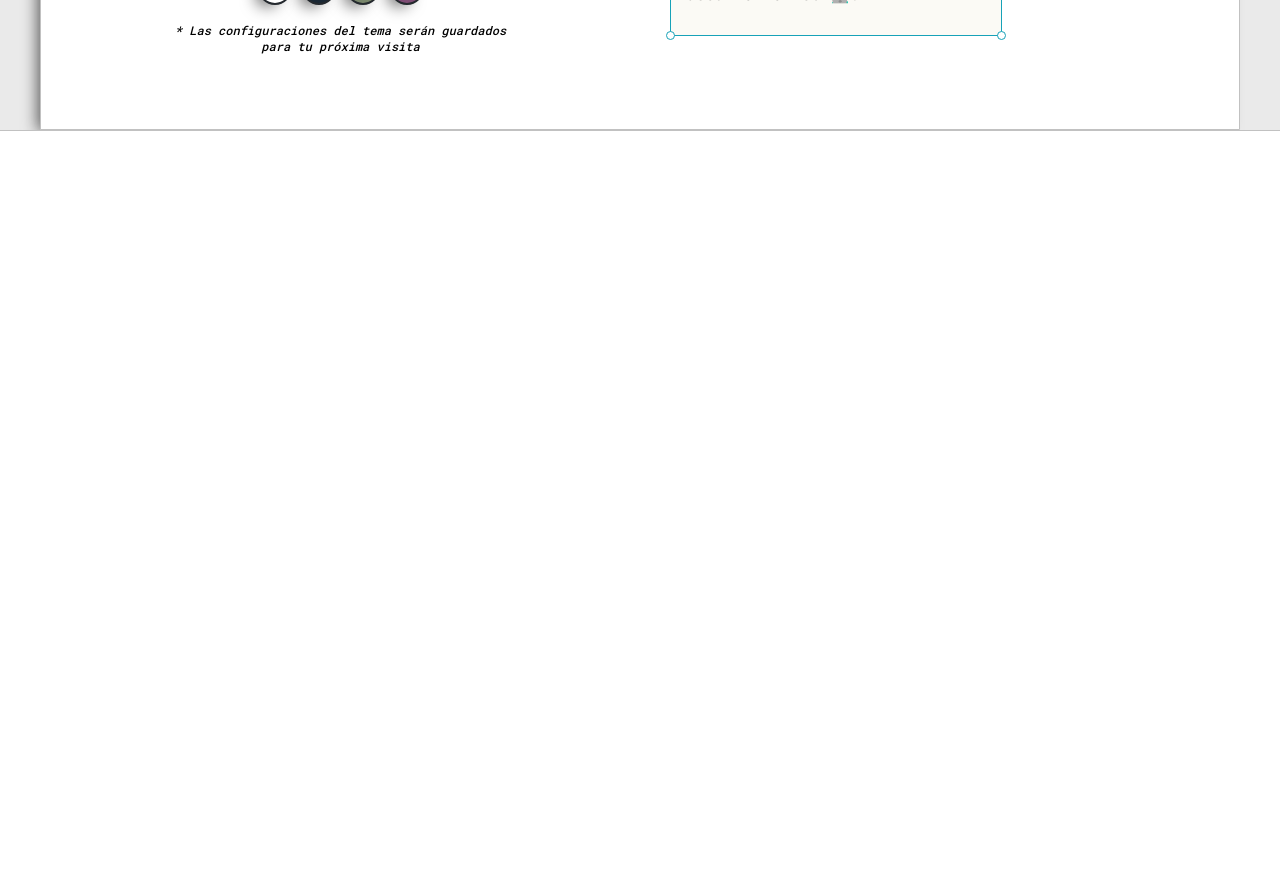
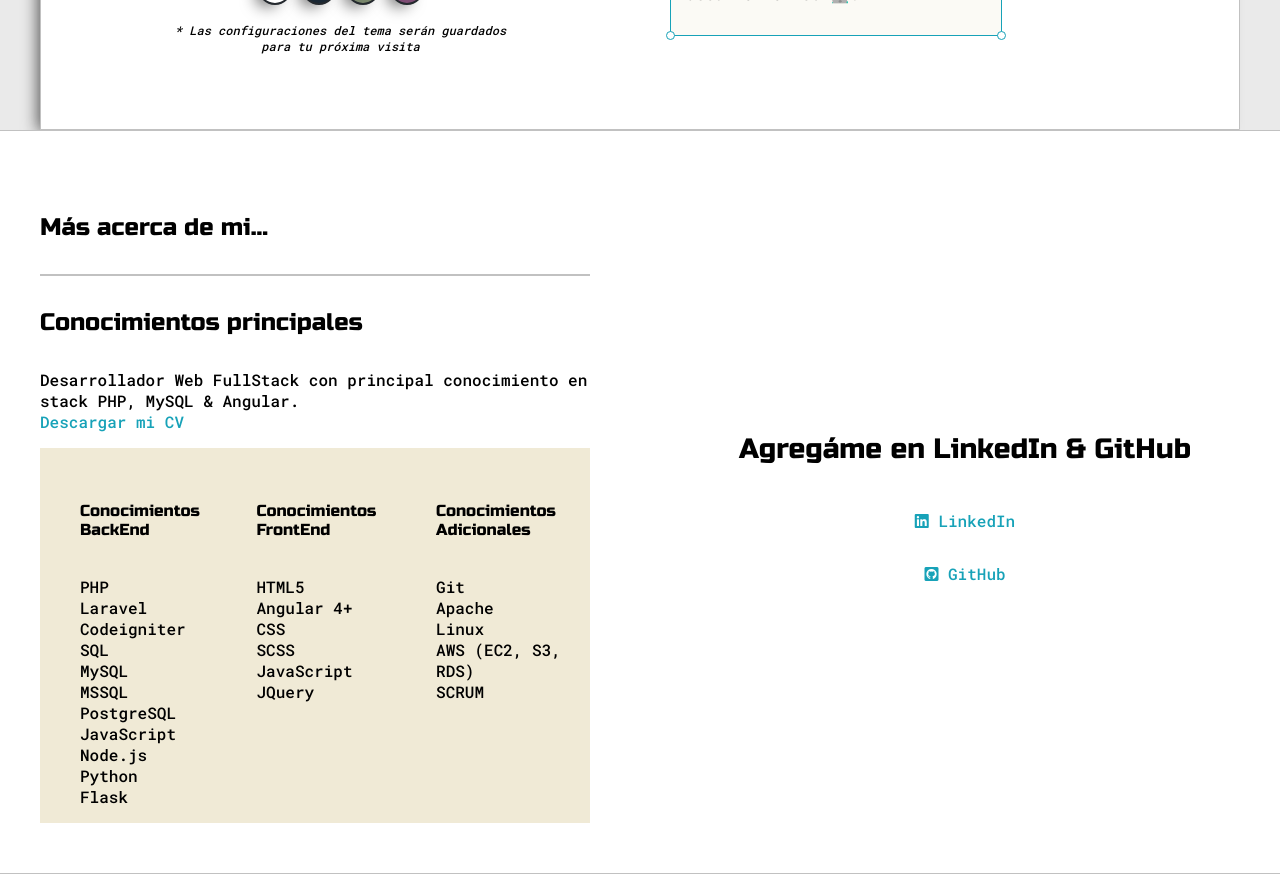
Before and after one commit to juanjo097/vue-portfolio, a Vue app: page / in a window 1280 px wide. Shown: the part 720-1594 px from the top of the page. Before the commit the page ends 851 px from the top, so only its background shows below. Built offline with nearby package versions, Linux system fonts and the light colour scheme.

Commit message:
add section about me completed

```diff
--- a/public/index.html
+++ b/public/index.html
@@ -6,8 +6,10 @@
 		<meta name="viewport" content="width=device-width, initial-scale=1, maximum-scale=1, minimum-scale=1" />
 		<link href="https://fonts.googleapis.com/css2?family=Russo+One&display=swap" rel="stylesheet">
 		<link href="https://fonts.googleapis.com/css2?family=Roboto+Mono:wght@500&family=Russo+One&display=swap" rel="stylesheet">
+		<link rel="stylesheet" href="https://use.fontawesome.com/releases/v5.15.2/css/all.css" integrity="sha384-vSIIfh2YWi9wW0r9iZe7RJPrKwp6bG+s9QZMoITbCckVJqGCCRhc+ccxNcdpHuYu" crossorigin="anonymous">
+
     <link rel="icon" href="<%= BASE_URL %>favicon.ico">
-		<title> Portafolio Juan José Rodríguez </title>
+		<title> Portfolio Juan José Rodríguez </title>
 
   </head>
   <body>
--- /dev/null
+++ b/src/components/About/About.css
@@ -0,0 +1,30 @@
+.s2
+{
+	background-color: var(--secondary_color);
+	border-bottom: 1px solid var(--border_color);
+	overflow: auto;
+}
+.about-wrapper
+{
+	display: grid;
+	grid-template-columns: repeat(auto-fit, minmax(320px, 1fr));
+	padding-top: 50px;
+	padding-bottom: 50px;
+	gap: 100px;
+}
+hr
+{
+    border: 1.5px solid var(--border_color);
+}
+#skills
+{
+	display: flex;
+	justify-content: space-evenly;
+	background-color: var(--preview_shadow);
+}
+.social-links
+{
+	display: grid;
+	align-content: center;
+	text-align: center;
+}
--- /dev/null
+++ b/src/components/About/About.vue
@@ -0,0 +1,76 @@
+<template>
+    <section class="s2">
+        <div class="main-container">
+            <div class="about-wrapper">
+                <div class="about-me">
+                    <h4>Más acerca de mi...</h4>
+                    <p></p>
+                    <p></p>
+                    <hr>
+
+                    <h4> Conocimientos principales</h4>
+                    <p> Desarrollador Web FullStack
+                        con principal conocimiento en stack
+                        PHP, MySQL & Angular. <br>
+                        <a target="_blank" download href="../../assets/others/CV.pdf">
+                            Descargar mi CV
+                        </a>
+                    </p>
+
+                    <div id="skills">
+                        <ul>
+                            <h6>Conocimientos BackEnd </h6>
+                            <li>PHP</li>
+                            <li>Laravel</li>
+                            <li>Codeigniter</li>
+                            <li>SQL</li>
+                            <li>MySQL</li>
+                            <li>MSSQL</li>
+                            <li>PostgreSQL</li>
+                            <li>JavaScript</li>
+                            <li>Node.js</li>
+                            <li>Python</li>
+                            <li>Flask</li>
+                        </ul>
+                        <ul>
+                            <h6>Conocimientos FrontEnd </h6>
+                            <li>HTML5</li>
+                            <li>Angular 4+</li>
+                            <li>CSS</li>
+                            <li>SCSS</li>
+                            <li>JavaScript</li>
+                            <li>JQuery</li>
+                        </ul>
+
+                        <ul>
+                            <h6>Conocimientos Adicionales </h6>
+                            <li>Git</li>
+                            <li>Apache</li>
+                            <li>Linux</li>
+                            <li>AWS (EC2, S3, RDS)</li>
+                            <li>SCRUM</li>
+                        </ul>
+                    </div>
+                </div>
+
+                <div class="social-links">
+                    <h3> Agregáme en LinkedIn & GitHub </h3>
+                    <p>
+                        <a target="_blank" href="https://www.linkedin.com/in/juan-jos%C3%A9-rodr%C3%ADguez-rangel-0101/">
+                            <i class="fab fa-linkedin"></i> LinkedIn
+                        </a>
+                    </p>
+                    <p>
+                        <a target="_blank" href="https://github.com/juanjo097">
+                            <i class="fab fa-github-square"></i> GitHub
+                        </a>
+                    </p>
+                </div>
+            </div>
+        </div>
+    </section>
+</template>
+
+<script setup>
+import './About.css';
+</script>
--- a/src/components/Presentation/Presentation.vue
+++ b/src/components/Presentation/Presentation.vue
@@ -59,5 +59,5 @@
 
 <script setup>
 import './Presentation.css';
-import MyPhoto from '../../assets/my-image.jpg';
+import MyPhoto from '../../assets/img/my-image.jpg';
 </script>
--- a/src/components/index.js
+++ b/src/components/index.js
@@ -1,6 +1,8 @@
 import Presentation from './Presentation/Presentation.vue';
+import About from './About/About.vue';
 
 export
 {
     Presentation,
+    About
 }
--- a/src/views/Home.vue
+++ b/src/views/Home.vue
@@ -1,7 +1,8 @@
 <template>
     <Presentation />
+    <About />
 </template>
 
 <script setup>
-    import { Presentation } from '../components';
+    import { Presentation, About } from '../components';
 </script>
```
Also changed, not shown: 2 other files (tests, documents, lock files or other folders).
